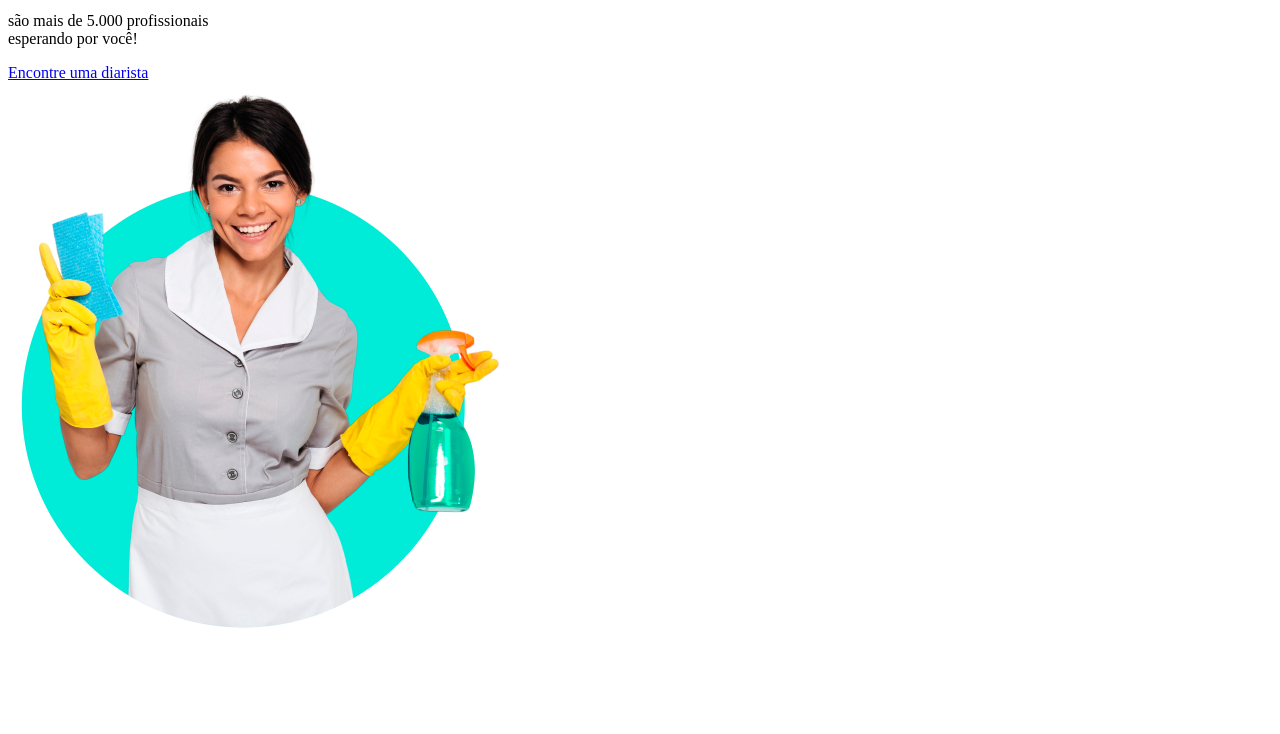
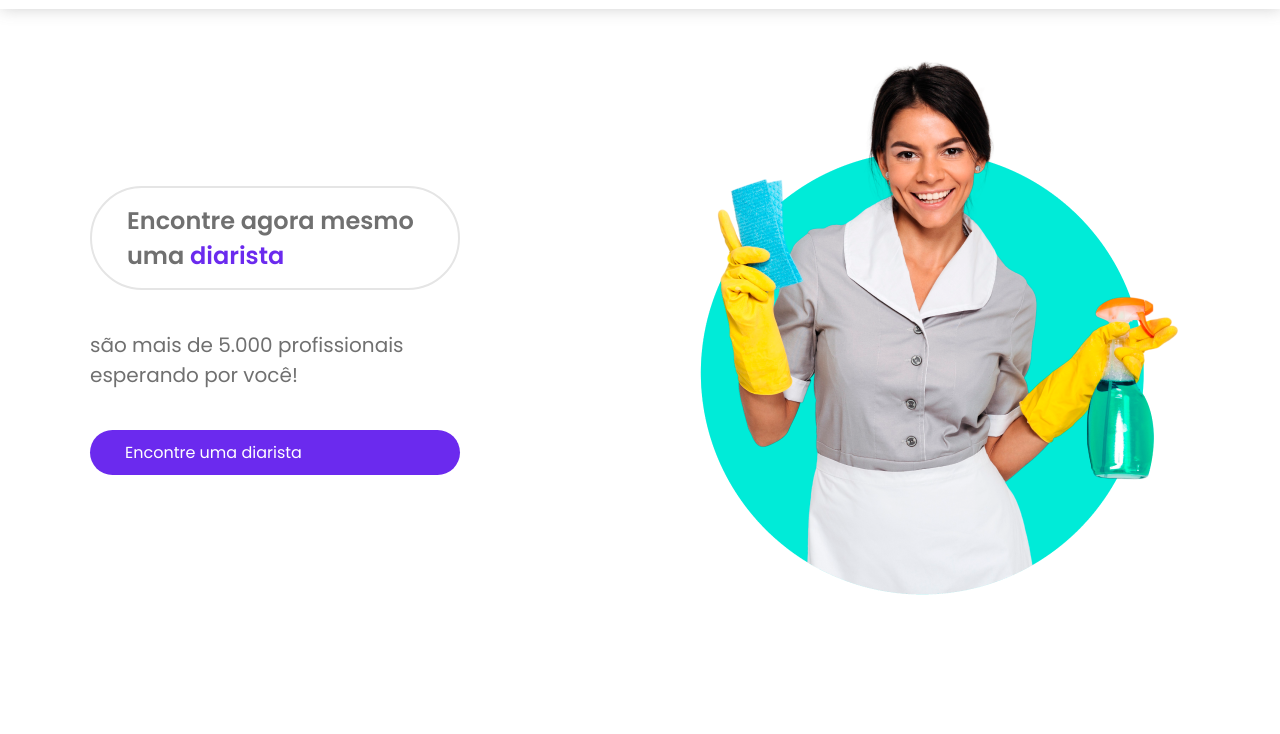
Before and after one commit to ALI84CC/e-diaristas, a plain HTML site: page home.html in a window 1280 px wide. Shown: the part 66-800 px from the top of the page. Drawn offline with Linux system fonts and the light colour scheme.

Commit message:
Desenvolvendo o ajuste da descrição

```diff
--- a/home.html
+++ b/home.html
@@ -2,16 +2,19 @@
 <html lang="pt-BR">
 <head>
     <meta charset="UTF-8">
+    <meta http-equiv="X-UA-Compatible" content="IE
+=edge">
     <meta name="viewport" content="width=device-width, initial-scale=1.0">
+
     <link rel="preconnect" href="https://fonts.googleapis.com">
     <link rel="preconnect" href="https://fonts.gstatic.com" crossorigin>
     <link href="https://fonts.googleapis.com/css2?family=Poppins:ital,wght@0,100;0,200;0,300;0,400;0,500;0,600;0,700;0,800;0,900;1,100;1,200;1,300;1,400;1,500;1,600;1,700;1,800;1,900&display=swap" rel="stylesheet">
 
     <!-- icones  -->
-     <link  rel="stylesheets" href="./fonts/tw-icons/css/treinaweb-icons.css">
+     <link  rel="stylesheet" href="./fonts/tw-icons/css/treinaweb-icons.css">
 
     <!-- style -->
-    <link rel="stylesheets" href="./style/home.css">
+    <link rel="stylesheet" href="./style/home.css">
     <title>e-diaristas</title>
 </head>
 <body>
@@ -31,11 +34,13 @@
        <section class="principal">
             <div class="container">
                 <div class="principal-section">
+                        <div class="principal-description">
                            <div class="principal-diarista-text">
                                 Encontre agora mesmo uma <span>diarista</span>
                             </div>
                             <p>são mais de 5.000 profissionais <br> esperando por você!</p>
                             <a href="#" class="btn-contained" >Encontre uma diarista</a>
+                        </div>
                         <div class="principal-image">
                                 <img src="./img/diarista-topo.png" alt="imagem ilustrativa de diarista" />
                         </div>
--- a/style/home.css
+++ b/style/home.css
@@ -7,8 +7,7 @@ html, body{
     --secondary: #02e7d9;
     --light-grey: #e5e5e5;
     --dark-grey: #707070;
-    font-family: "Poppins",sans-serif ;
-
+    font-family: "Poppins", sans-serif;
 }
 
 .container{
@@ -75,4 +74,14 @@ header{
     font-size: 1.5rem;
     font-weight: 600;
     color: var(--dark-grey);
+    /* trabalho com o position absolute */
+    position: relative;
 }
+.principal-diarista-text span{
+    color: var(--primary )
+}
+
+.principal-diarista-text::after{
+    content: '';
+    position: absolute;
+}
```
Lines whose indentation alone changed are shown as unchanged.
